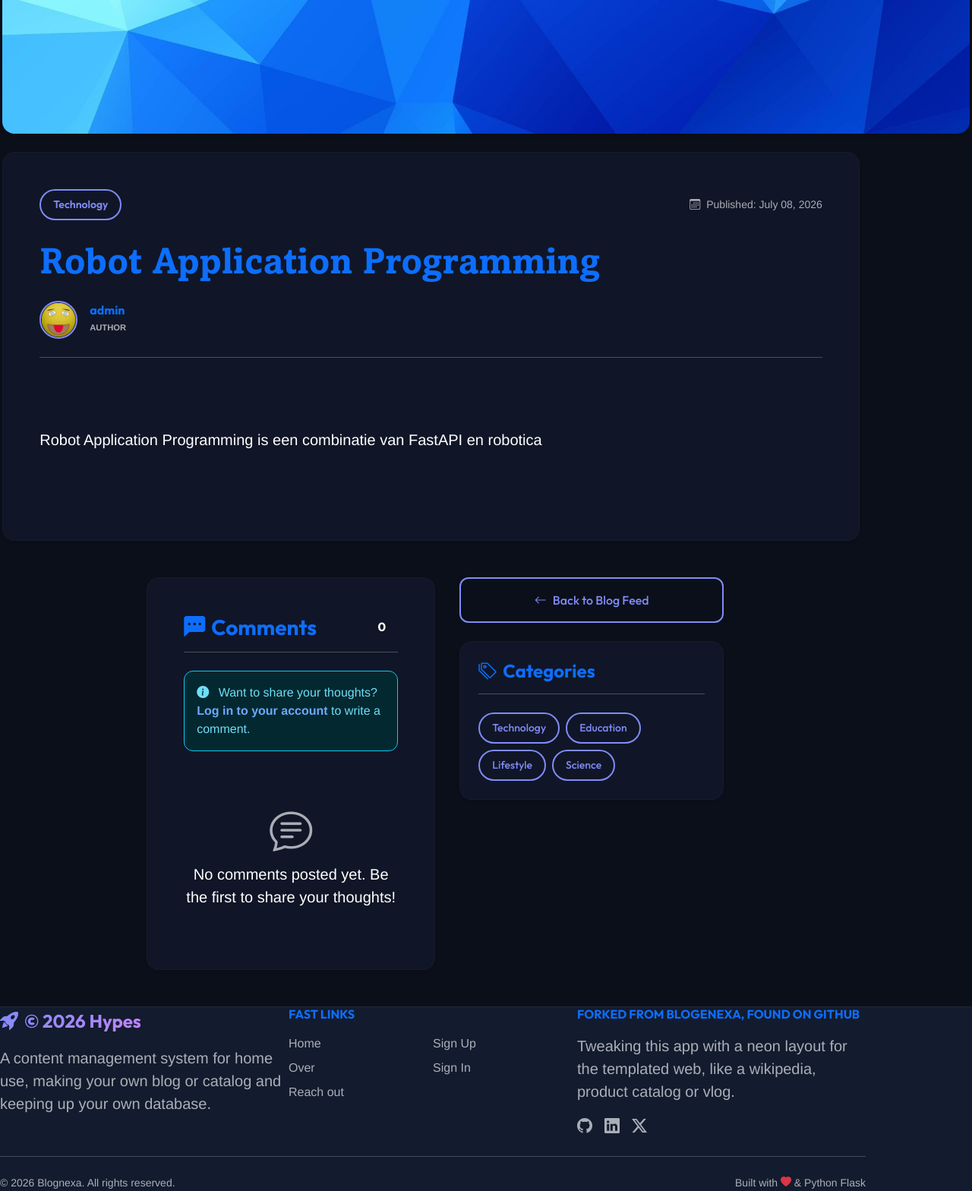
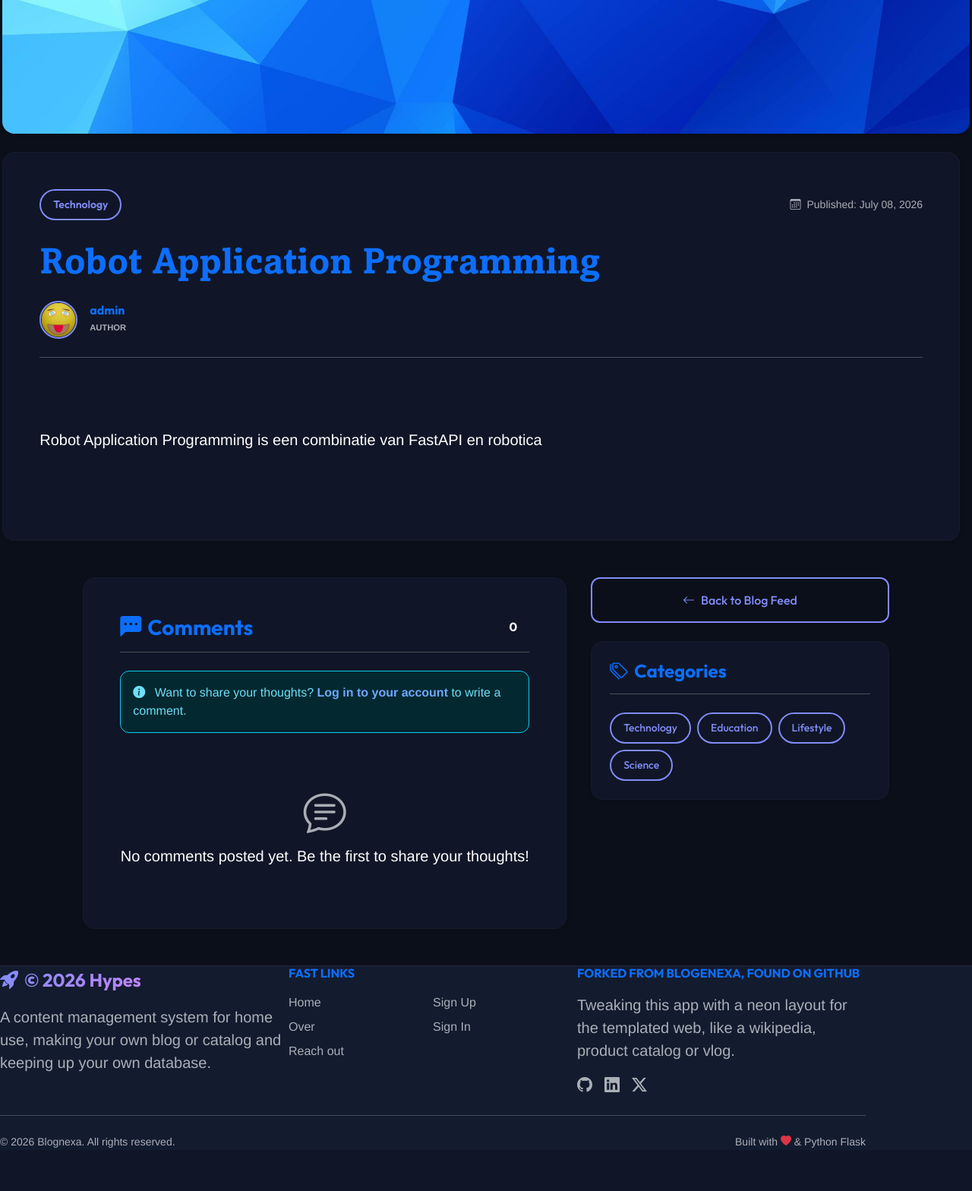
Before and after one commit to clottedcode/hypes, a Flask app: a page that uses Hypes CMS forked/templates/post_detail.html in a window 1280 px wide. Shown: the part 392-1960 px from the top of the page at 76% size. After the commit the page ends 1903 px from the top, so only its background shows below. Run offline with Flask 3, Linux system fonts and the light colour scheme.

Commit message:
Hypes CMS Templates

```diff
--- a/Hypes CMS forked/templates/post_detail.html
+++ b/Hypes CMS forked/templates/post_detail.html
@@ -6,7 +6,7 @@
 <div class="rounded-4 overflow-hidden mb-4 shadow-sm bg-image hero-bg blog" style="background-image: url('{% if post.image_file %}{{ url_for('static', _external=True, filename='uploads/posts/' + post.image_file)}}{% else %}{{ url_for('static', _external=True, filename='uploads/posts/default_post.jpg')}}{% endif %}') !important;">
 </div>
 
-<div class="container animate__animated animate__fadeIn">
+<div class="container-fluid animate__animated animate__fadeIn">
     <div class="row gy-4 justify-content-center">
 
         <!-- Main Article Column -->
@@ -53,10 +53,11 @@
                     {{ post.content|safe }}
                 </div>
             </article>
-            <div class="container animate__animated animate__fadeIn">
+            <div class="container-fluid animate__animated animate__fadeIn">
     <div class="row gy-4 justify-content-center">
             <!-- --- COMMENTS SECTION --- -->
-            <div class="card-premium col-lg-4 col-md-4 p-4 p-md-5 mb-4 shadow-sm">
+
+            <div class="card-premium col-xl-6 col-lg-5 col-md-8 p-4 p-md-5 mb-4 shadow-sm">
                 <h3 class="fw-bold text-primary border-bottom border-color pb-3 mb-4 d-flex align-items-center justify-content-between">
                     <span><i class="bi bi-chat-left-dots-fill me-2 text-indigo"></i>Comments</span>
                     <span class="badge bg-indigo rounded-pill fs-6 py-2 px-3" id="comment-count-badge">{{ comments|length }}</span>
--- a/Hypes CMS forked/templates/write_post.html
+++ b/Hypes CMS forked/templates/write_post.html
@@ -22,7 +22,7 @@
 {% endblock %}
 
 {% block content %}
-<div class="container animate__animated animate__fadeIn">
+<div class="container-fluid animate__animated animate__fadeIn">
     <div class="mb-4">
         <a href="{{ url_for('main.my_posts') }}" class="text-indigo text-decoration-none fw-semibold small mb-2 d-inline-block">
             <i class="bi bi-arrow-left me-1"></i>Back to My Posts
@@ -33,7 +33,7 @@
 
     <!-- --- POST FORM --- -->
     <div class="card-premium p-4 p-md-5 shadow-sm mb-5">
-        <form method="POST" action="" enctype="multipart/form-data">
+        <form method="POST" action="" enctype="multipart/form-data" novalidate>
             {{ form.hidden_tag() }}
 
             <div class="row g-4">
@@ -71,7 +71,7 @@
                 </div>
 
                 <!-- Right Side: Settings & Uploads -->
-                <div class="col-lg-4">
+                <div class="col-lg-4 sidebar">
                     <div class="bg-accent p-4 rounded-4 border border-color h-100 d-flex flex-column justify-content-between">
                         <div>
                             <h5 class="fw-bold text-primary border-bottom border-color pb-2 mb-3"><i class="bi bi-gear me-2"></i>Publish Settings</h5>
```
Also changed, not shown: Hypes CMS forked/templates/index.html (+10 -1 lines).
